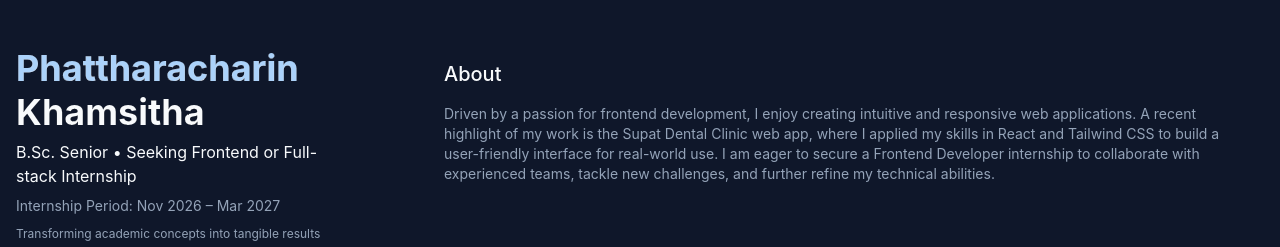
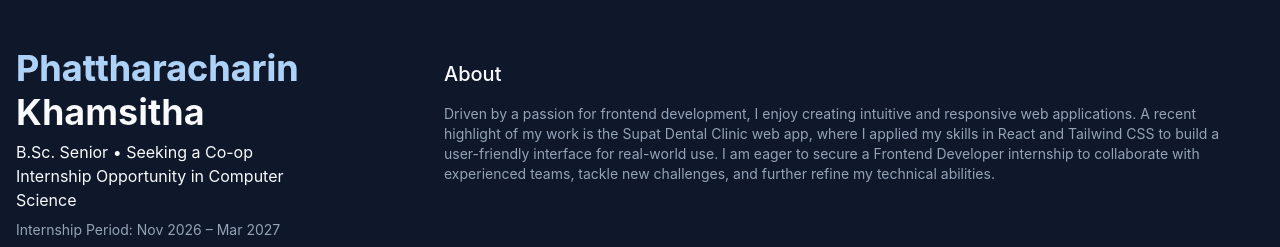
Before and after one commit to Phattharacharin/Portfolio, a React (Vite) app: page / in a window 1280 px wide. Shown: the top 247 px of the page. Built offline with nearby package versions, Linux system fonts and the light colour scheme.

Commit message:
update header

```diff
--- a/src/contents/header.js
+++ b/src/contents/header.js
@@ -3,7 +3,7 @@ import fileName from "../assets/Portfolio.pdf"
 export const data = {
     name: "Phattharacharin",
     last: "Khamsitha",
-    title: "B.Sc. Senior • Seeking Frontend or Full-stack Internship",
+    title: "B.Sc. Senior • Seeking a Co-op Internship Opportunity in Computer Science",
     period: "Internship Period: Nov 2026 – Mar 2027",
     caption: "Transforming academic concepts into tangible results through hands-on experience.",
     btnText: "Portfolio",
```
